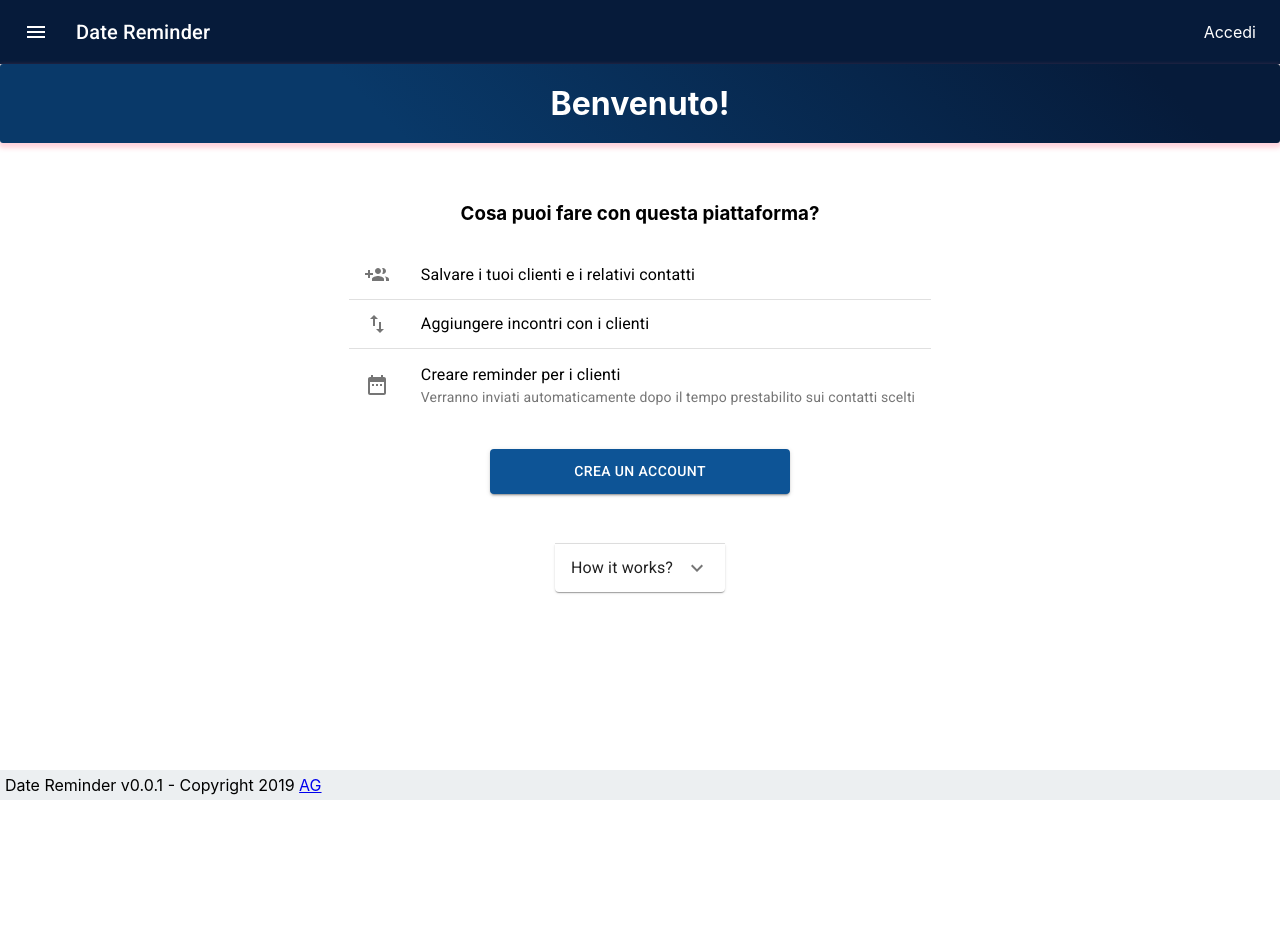
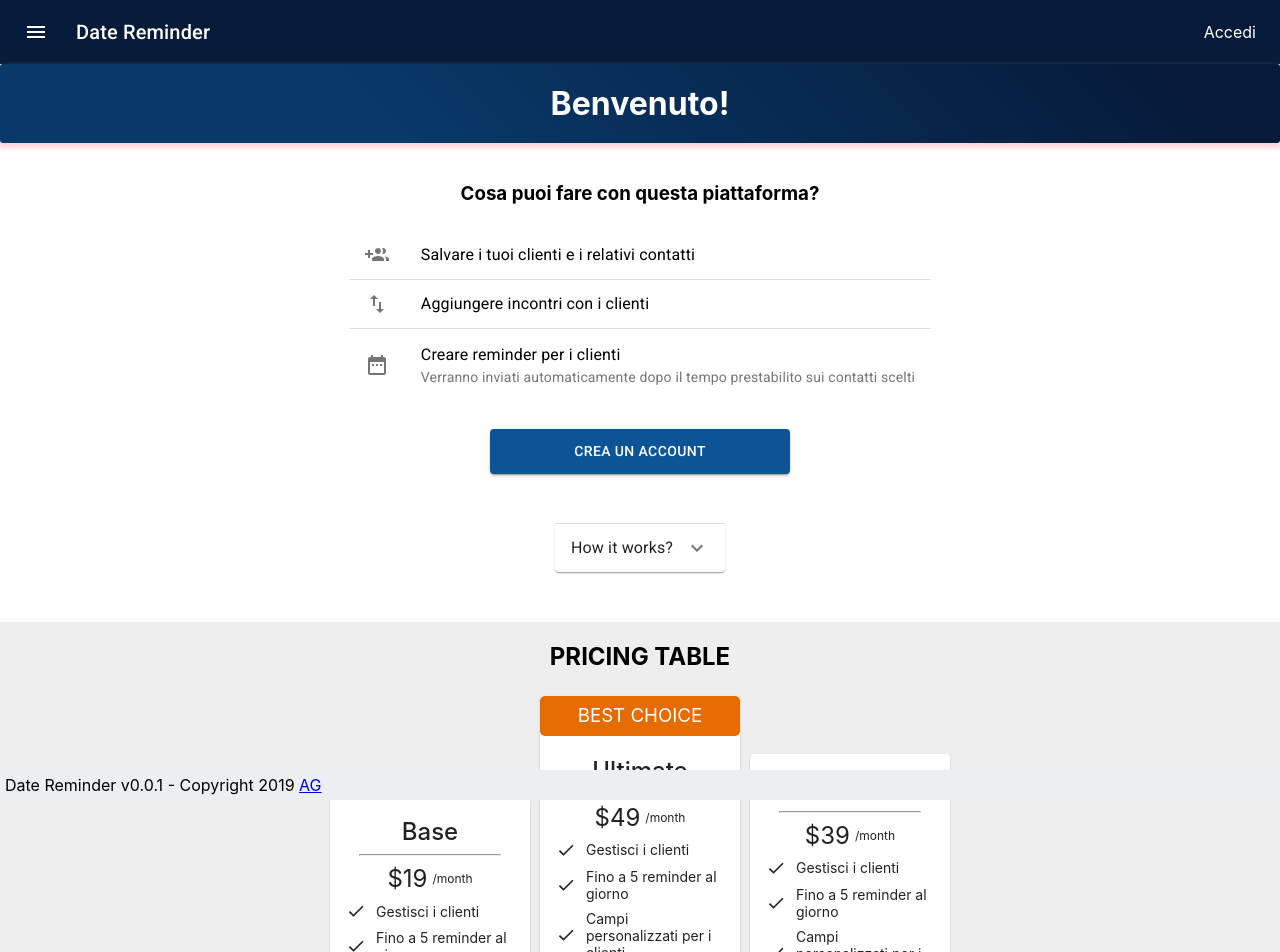
Before and after one commit to lokk3d/ReminderSW, a React (Create React App) app in the folder client/: page / in a window 1280 px wide. Shown: the top 952 px of the page. Before the commit the page ends 800 px from the top, so only its background shows below. Built offline with nearby package versions, Linux system fonts and the light colour scheme; no server answers.

Commit message:
Aggiunta pricing table

```diff
--- a/client/src/App.js
+++ b/client/src/App.js
@@ -2,7 +2,7 @@ import React from 'react';
 import { BrowserRouter as Router, Switch, Route } from "react-router-dom";
 import Navbar from "./components/Navbar"
 
-import Home from "./components/Home"
+import Home from "./components/home/Home"
 import User from "./components/user/User"
 import Login from "./components/Login"
 import Footer from "./components/Footer"
--- a/client/src/components/Home.js
+++ b/client/src/components/home/Home.js
@@ -12,7 +12,7 @@ import ExpansionPanelDetails from '@material-ui/core/ExpansionPanelDetails';
 import Typography from '@material-ui/core/Typography';
 import ExpandMoreIcon from '@material-ui/icons/ExpandMore';
 import { useHistory } from 'react-router-dom';
-
+import Pricing from "./Pricing"
 import FavoriteIcon from '@material-ui/icons/Favorite';
 import ImportExportIcon from '@material-ui/icons/ImportExport';
 import GroupAddIcon from '@material-ui/icons/GroupAdd';
@@ -37,8 +37,13 @@ const useStyles = makeStyles({
     flexDirection:"column",
     alignItems:"center",
     justifyContent: "center",
-    padding:20
-  }
+  },
+  row:{
+    display:"flex",
+    flexDirection:"row",
+    alignItems:"center",
+    justifyContent: "center",
+  },
 });
 
 
@@ -47,7 +52,7 @@ function Home() {
   let history = useHistory();
 
   return (
-    <div >
+    <div style={{marginBottom:40}}>
 
         <h1 className={classes.root}>Benvenuto! </h1>
         <br/>
@@ -98,7 +103,14 @@ function Home() {
           </ExpansionPanelDetails>
         </ExpansionPanel>
 
+
       </div>
+
+      <div style={{width:"100%", backgroundColor:"#eeeeee"}} className={classes.col}>
+          <h2 style={{marginBottom:0}}>PRICING TABLE</h2>
+          <Pricing />
+
+        </div>
     </div>
   );
 }
--- /dev/null
+++ b/client/src/components/home/Pricing.js
@@ -0,0 +1,65 @@
+import React, {useState, useEffect} from "react";
+import { Button } from '@material-ui/core';
+import { makeStyles } from '@material-ui/core/styles';
+import PricingItem from "./PricingItem";
+
+const useStyles = makeStyles(theme => ({
+    row: {
+        display: "flex",
+        alignItems: "center",
+        flexDirection: "row"
+    },
+    col: {
+        display: "flex",
+        alignItems: "center",
+        justifyContent: "center",
+        flexDirection: "column"
+    }
+}));
+
+function Pricing(props){
+    const classes = useStyles();
+ return (
+    <div className={classes.row} style={{padding:20}}>
+        <PricingItem
+            name="Base"
+            price="$19"
+            link="#"
+            items= {["Gestisci i clienti",
+            "Fino a 5 reminder al giorno",
+            "Contatti via email - SMS"]}
+        />
+
+
+        <PricingItem
+            name="Ultimate"
+            price="$49"
+            link="#"
+            items= {["Gestisci i clienti",
+            "Fino a 5 reminder al giorno",
+            "Campi personalizzati per i clienti",
+            "Contatti via email - SMS - Instagram - Whatsapp - Facebook",
+            "Personalizzazione",
+            "Supporto telefonico 24/7"
+            ]}
+            bestChoice={true}
+
+        />
+
+        <PricingItem
+            name="Premium"
+            price="$39"
+            link="#"
+            items= {["Gestisci i clienti",
+            "Fino a 5 reminder al giorno",
+            "Campi personalizzati per i clienti",
+            "Contatti via email - SMS - Whatsapp ",
+            "Supporto via email"
+            ]}
+        />
+
+    </div>
+    )
+}
+
+export default Pricing
--- /dev/null
+++ b/client/src/components/home/PricingItem.js
@@ -0,0 +1,77 @@
+import React, {useState, useEffect} from "react";
+import { makeStyles } from '@material-ui/core/styles';
+import { Button, Paper, List, ListItem } from '@material-ui/core';
+import CheckIcon from '@material-ui/icons/Check';
+const useStyles = makeStyles(theme => ({
+    row: {
+        display: "flex",
+        alignItems: "center",
+        flexDirection: "row"
+    },
+    col: {
+        display: "flex",
+        alignItems: "center",
+        justifyContent: "center",
+        flexDirection: "column"
+    }
+}));
+
+
+function PricingItem(props){
+    const classes = useStyles();
+
+    const name = props.name || "Pack name"
+    const price = props.price || "$29"
+    const priceTime = "/month"
+    const items = props.items || ["Funzione1", "Funzione2", "Funzione3"]
+    const link = props.link || "#"
+
+    const bestChoice = props.bestChoice || false
+
+    return(
+        <Paper className={classes.col} style={{maxWidth:200, margin:5}}>
+            {
+                (bestChoice) ?
+                <div className={classes.col}
+                style={{width:"100%", backgroundColor:"#E66B00", borderRadius:"5px", height:"40px"}}>
+                    <h3
+                    style={{color:"white", textTransform:"uppercase", fontWeight:400, textAlign:"center", margin:0}}
+                    >Best choice</h3>
+
+                </div>
+                :
+                <div></div>
+            }
+
+            <h2 style={{marginBottom:0, fontWeight:500}}>{name}</h2>
+            <hr style={{width:"70%"}}/>
+            <div style={{fontSize:24}} className={classes.row}>
+                {price}
+                <div style={{fontSize:12, marginLeft:5}}>{priceTime}</div>
+            </div>
+            <List>{
+                items.map(item=> {
+                    return (
+                    <ListItem style={{paddingTop:0}}>
+                        <CheckIcon
+                        fontSize="small" />
+                        <div className={classes.row}
+                        style={{marginLeft:10, fontSize:14}}
+                        >
+                            {item}
+                        </div>
+                    </ListItem>
+                    )
+                })
+                }</List>
+            <Button color="primary" variant="contained"
+            style={{marginBottom:20}}>Buy Now</Button>
+
+
+
+        </Paper>
+    )
+
+}
+
+export default PricingItem
```
